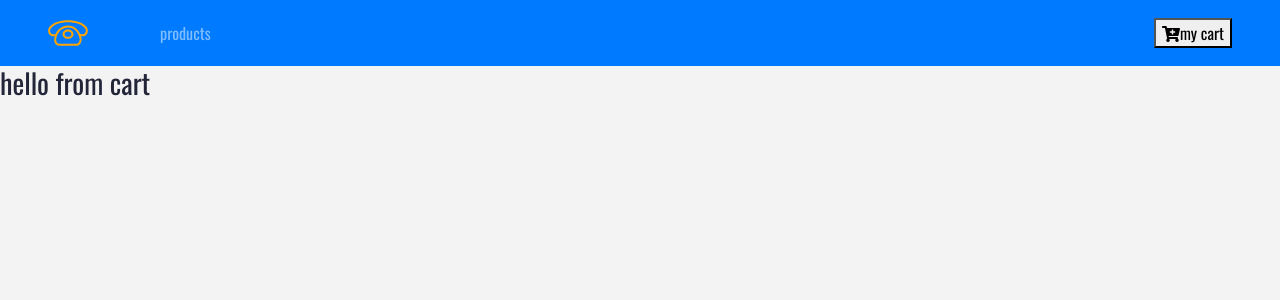
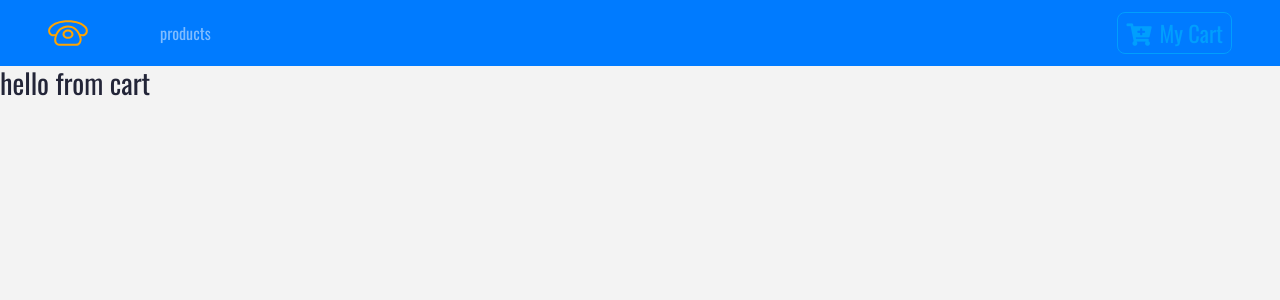
Before and after one commit to brithamilton1/ecommercewebsite, a React (Create React App) app in the folder Desktop/newstore/: page /cart in a window 1280 px wide. Shown: the top 300 px of the page. Built offline with nearby package versions, Linux system fonts and the light colour scheme.

Commit message:
button component added

```diff
--- a/Desktop/newstore/package.json
+++ b/Desktop/newstore/package.json
@@ -10,7 +10,8 @@
     "react-bootstrap": "^0.32.4",
     "react-dom": "^16.8.2",
     "react-router-dom": "^4.3.1",
-    "react-scripts": "2.1.5"
+    "react-scripts": "2.1.5",
+    "styled-components": "^4.1.3"
   },
   "scripts": {
     "start": "react-scripts start",
--- /dev/null
+++ b/Desktop/newstore/src/components/Button.js
@@ -0,0 +1,21 @@
+import styled from 'styled-components';
+
+export const ButtonContainer = styled.button`
+    text-transform: capitalize;
+    font-size: 1.4rem;
+    background: transparent;
+    border: 0.05rem solid var(--lightBlue);
+    color: var(--lightBlue);
+    border-radius: 0.5rem;
+    padding: 0.2rem 0.5rem;
+    cursor: pointer:
+    margin: 0.2rem 0.5rem 0.2rem 0;
+    transition:all 0.5s ease-in-out;
+    &:hover{
+        background: var(--lightBlue);
+        color: var(--mainBlue);
+    }
+    &:focus{
+        outline: none;
+    }
+`;
--- a/Desktop/newstore/src/components/Navbar.js
+++ b/Desktop/newstore/src/components/Navbar.js
@@ -1,6 +1,8 @@
 import React, { Component } from "react";
 import {Link} from 'react-router-dom';
 import logo from '../logo.svg';
+//import styled from 'styled-components';
+import {ButtonContainer} from './Button';
 
 export default class Navbar extends Component {
     render() {
@@ -21,10 +23,12 @@
                     </li>
                 </ul>
                 <Link to="/cart" className="ml-auto">
-                    <button>
-                        <i className="fas fa-cart-plus" />
+                    <ButtonContainer>
+                        <span className="mr-2">
+                            <i className="fas fa-cart-plus" />
+                        </span>
                         my cart
-                    </button>
+                    </ButtonContainer>
                 </Link>
             </nav>
         )
```
Also changed, not shown: 1 other file (tests, documents, lock files or other folders).
